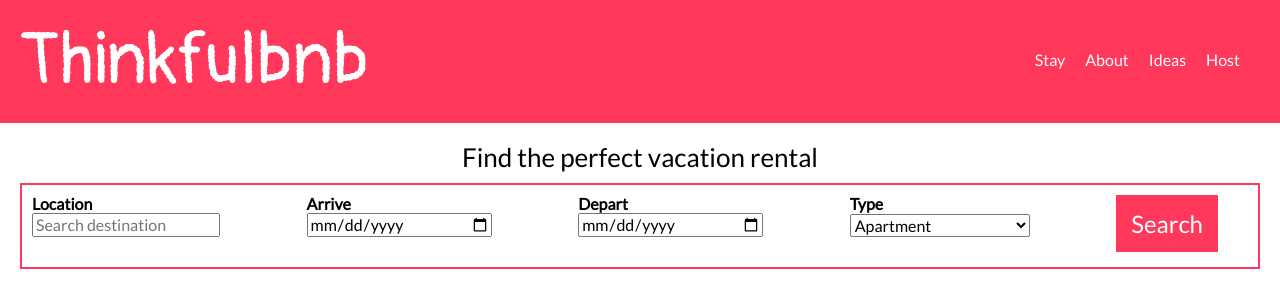
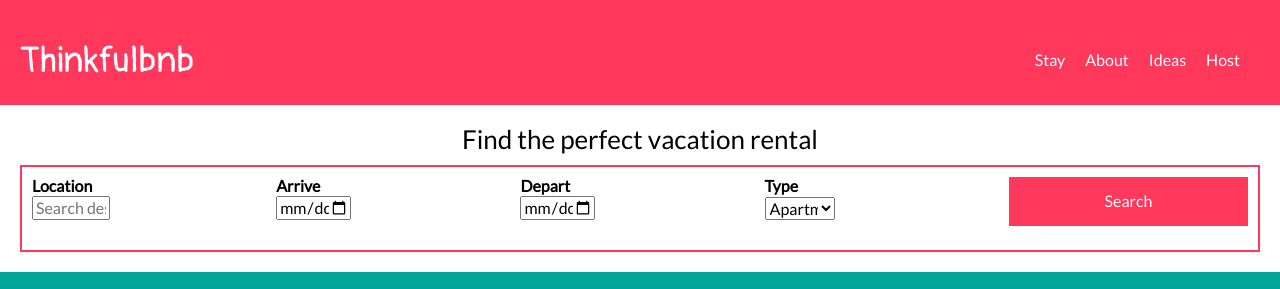
Before and after one commit to codingWithAaron/Thinkfulbnb-Assessment, a plain HTML site: page index.html in a window 1280 px wide. Shown: the top 289 px of the page. Drawn offline with nearby package versions, Linux system fonts and the light colour scheme.

Commit message:
Updated sizing for when screen changes to 480px

```diff
--- a/style.css
+++ b/style.css
@@ -166,14 +166,29 @@ footer p {
   }
 
   form {
+    display: flex;
     flex-direction: row;
     justify-content: space-between;
-    padding: 10px
+    padding: 10px;
+    gap: 5px
   }
 
   form div {
-    margin-right: 30px;
     flex-direction: column;
+    width: 20%;
+  }
+
+  form input {
+    width: 70px;
+  }
+
+  form select {
+    width: 70px;
+  }
+
+  form button {
+    width: 100%;
+    font-size: 16px;
   }
 
   .group {
@@ -187,8 +202,12 @@ footer p {
   }
 
   #host-text {
-    margin-top: 100px;
-    margin-bottom: 50px;
+    align-items: center;
+  }
+
+  .logo {
+    font-size: 36px;
+    margin-top: 20px;
   }
 
 }
```
